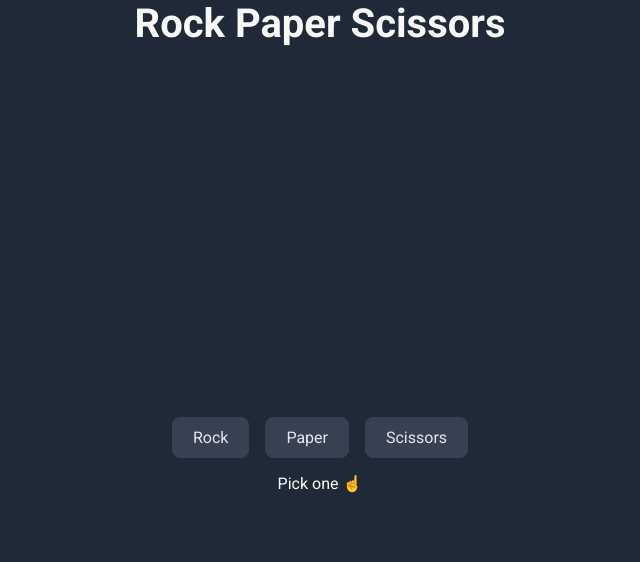
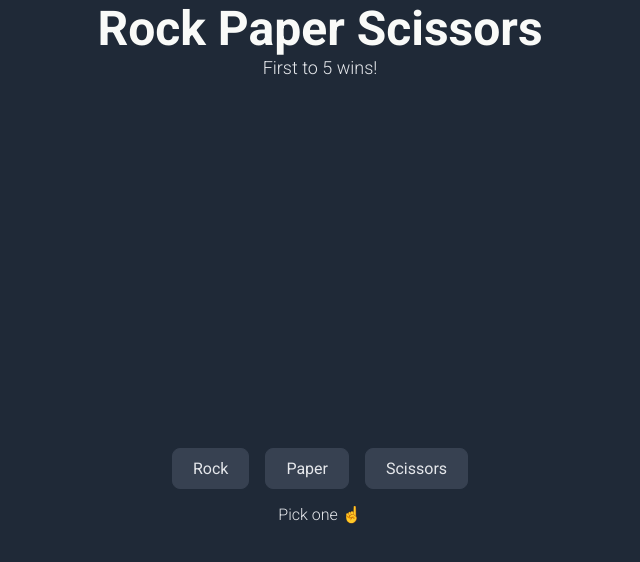
Before and after one commit to failingcards/rock-paper-scissors, a plain HTML site: page index.html in a window 1280 px wide. Shown: the whole page, without its empty margins (320-960 px from the left). Drawn offline with Linux system fonts and the light colour scheme.

Commit message:
Enhance game UI with larger title and rules display

```diff
--- a/index.html
+++ b/index.html
@@ -11,6 +11,7 @@
 </head>
 <body>
     <h1 class="title">Rock Paper Scissors</h1>
+    <h2 class="rules">First to 5 wins!</h2>
     <div id="game-container">
         <p class="decision-prompt">Pick one ☝️</p>
         <div id="button-container">
--- a/styles.css
+++ b/styles.css
@@ -81,7 +81,7 @@ body {
 
 .title {
     text-align: center;
-    font-size: 40px;
+    font-size: 48px;
 }
 
 .play-again-button {
@@ -94,5 +94,13 @@ body {
 }
 
 .decision-prompt {
-    font-weight: light;
+    font-weight: 300;
+    color: #e5e7eb;
 }
+
+.rules {
+    text-align: center;
+    font-size: 18px;
+    font-weight: 300;
+    color: #e5e7eb;
+}
```
